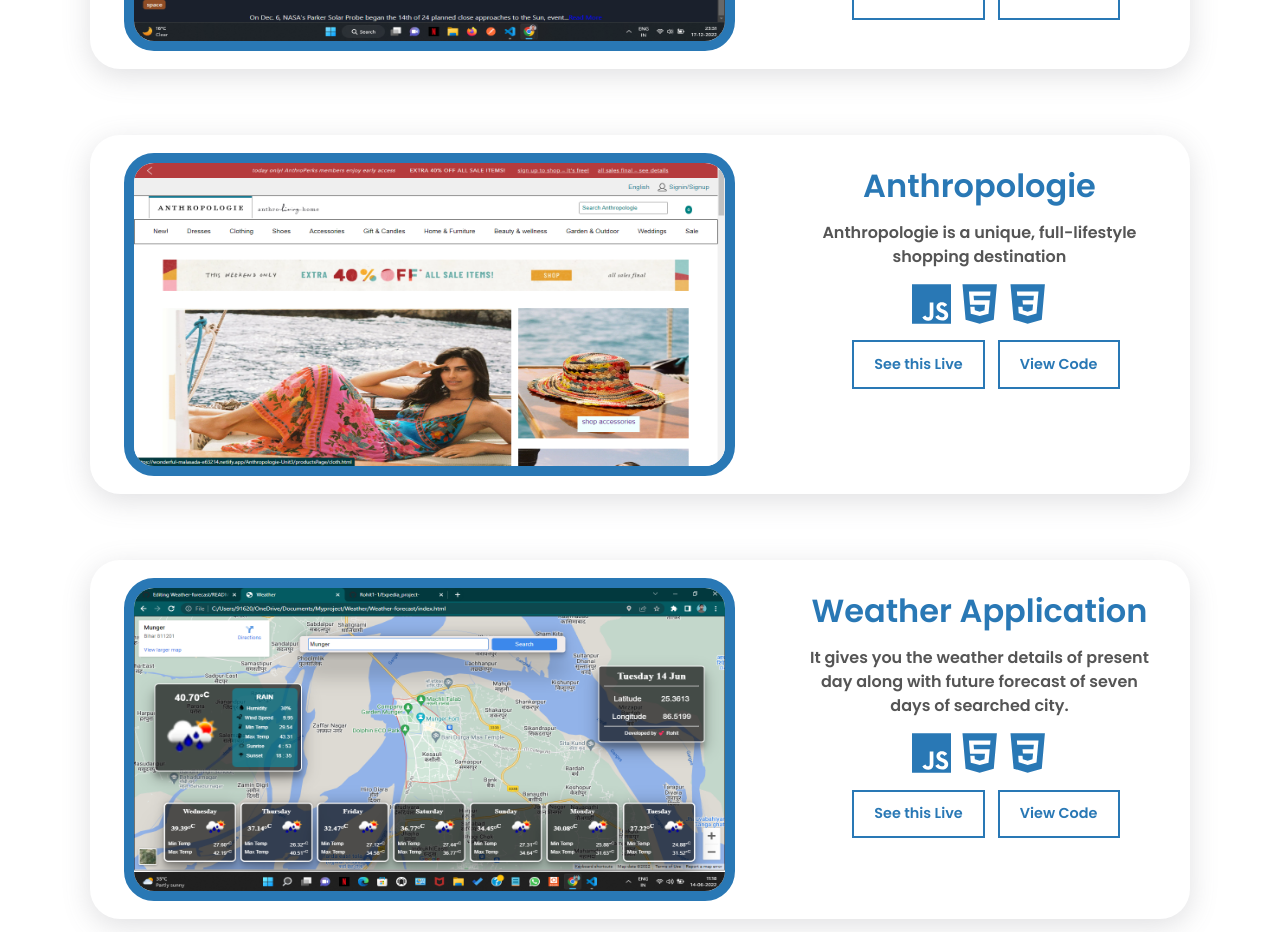
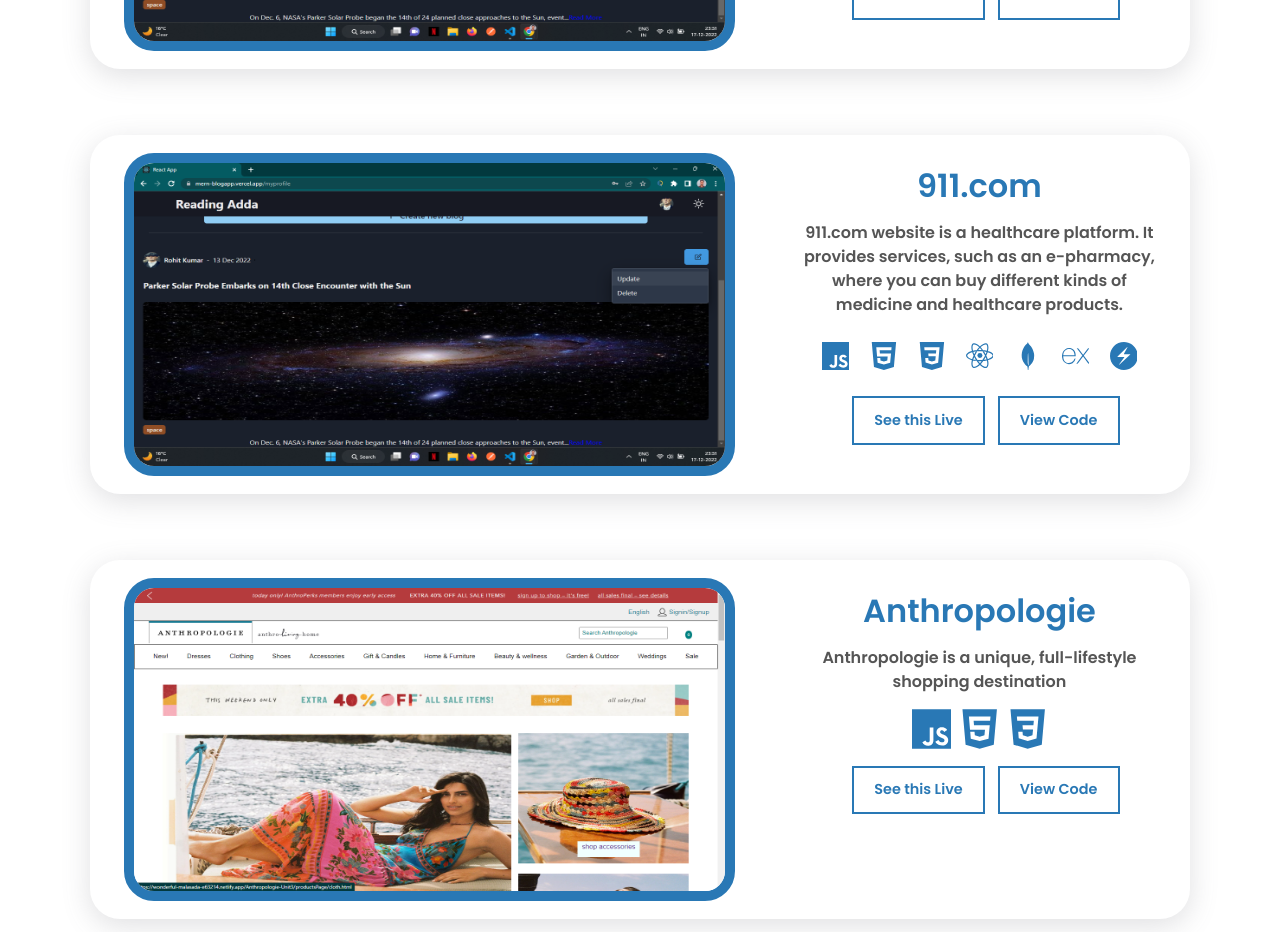
Before and after one commit to Rohit1-1/my__portfolio, a React (Create React App) app: page / in a window 1280 px wide. Shown: the part 3000-3932 px from the top of the page. Built offline with nearby package versions, Linux system fonts and the light colour scheme.

Commit message:
new project added

```diff
--- a/src/Components/Projects/Projects.jsx
+++ b/src/Components/Projects/Projects.jsx
@@ -70,6 +70,56 @@
             </Box>
           </Box>
         </Box>
+
+
+        <Box className="projects_container">
+          <Box className="project">
+            <Box className="project_videocontainer">
+              <Box >
+                <Image
+                  src={blog}
+                  alt=""
+                />
+              </Box>
+            </Box>
+            <Box className="project_information" >
+              <h2>911.com</h2>
+              <p>
+              911.com website is a healthcare platform. It provides services, such as an e-pharmacy, where you can buy different kinds of medicine and healthcare products.
+              </p>
+              <Box>
+              <SiJavascript/>
+                <SiHtml5 />
+                <SiCss3/>
+                <GrReactjs/>
+                <SiMongodb/>
+                <SiExpress/>
+                <SiChakraui/>
+              </Box>
+              <Box>
+                <a
+                  href="https://911-com.vercel.app/"
+                  target="_blank"
+                  rel="noreferrer"
+                >
+                  <span type="button" className="btn btn--outline onbt">
+                    See this Live
+                  </span>
+                </a>
+                <a
+                  href="https://github.com/Rohit1-1/phobic-turn-8444"
+                  target="_blank"
+                  rel="noreferrer"
+                >
+                  <span type="button" className="btn btn--outline">
+                    View Code
+                  </span>
+                </a>
+              </Box>
+            </Box>
+          </Box>
+        </Box>
+
 
         <Box className="projects_container">
           <Box className="project">
```
